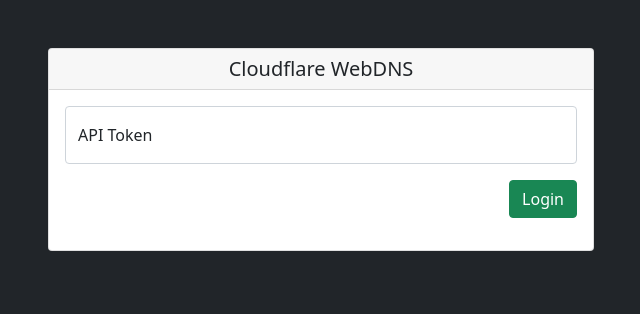
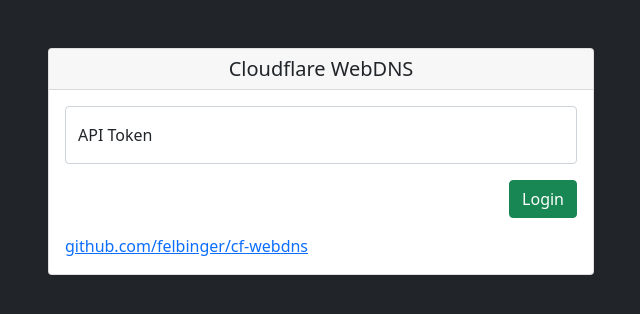
Before and after one commit to felbinger/CF-WebDNS, a plain HTML site: page login.html in a window 1280 px wide. Shown: the whole page, without its empty margins (319-959 px from the left). Drawn offline with nearby package versions, Linux system fonts and the light colour scheme.

Commit message:
added readme and link to github repository

```diff
--- a/login.html
+++ b/login.html
@@ -39,6 +39,7 @@
                             <div class="my-3 d-grid gap-2 d-md-flex justify-content-md-end">
                                 <button class="btn btn-success" id="login">Login</button>
                             </div>
+                            <a href="https://github.com/felbinger/cf-webdns">github.com/felbinger/cf-webdns</a>
                         </div>
                     </div>
                 </div>
```
Also changed, not shown: 1 other file.
